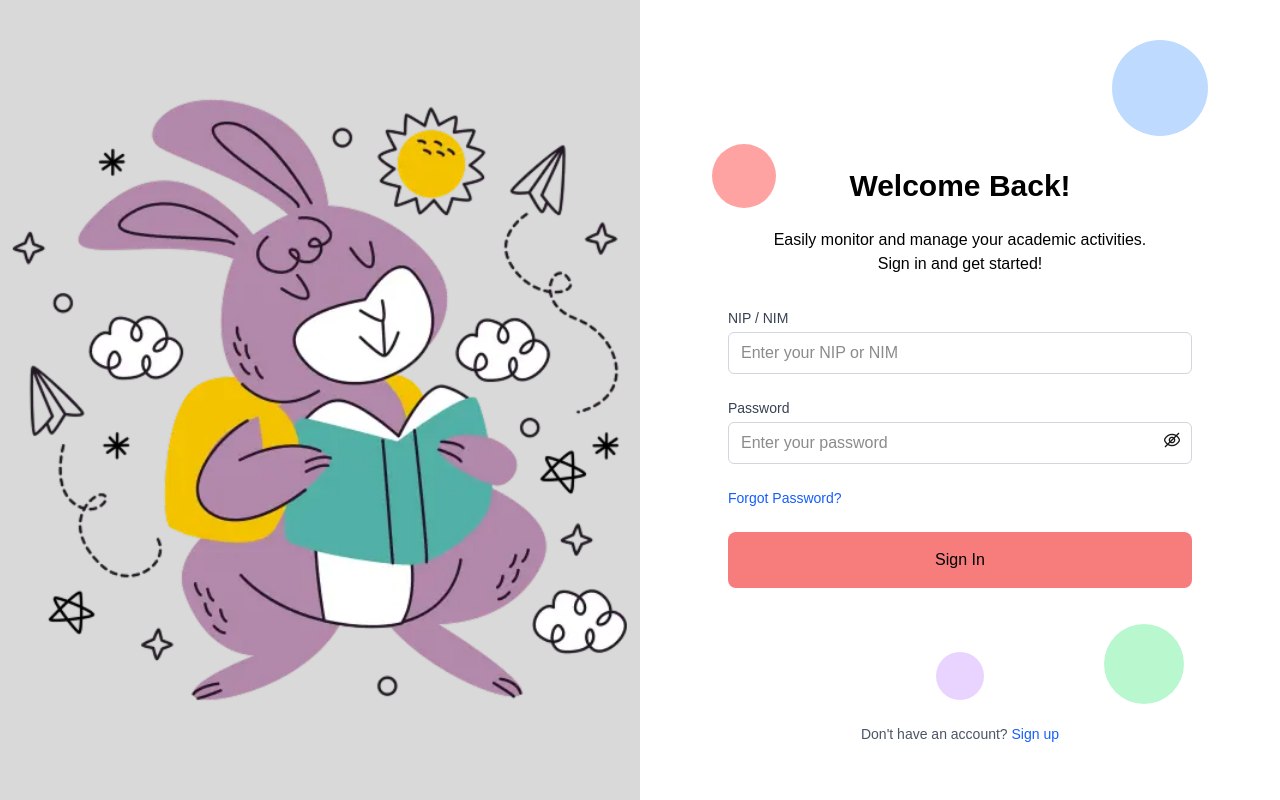
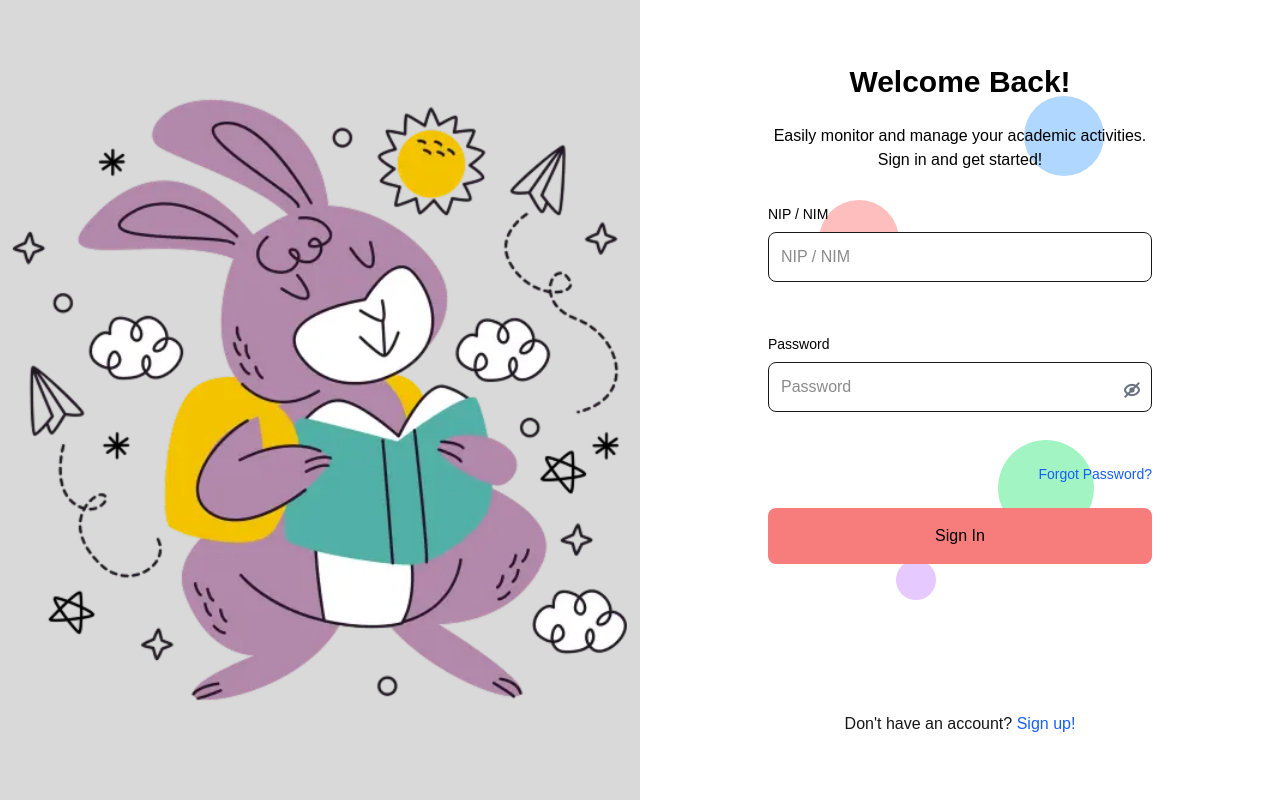
Before and after one commit to Tellu-11/schoolmanagement-fe, a Next.js app: page /login in a window 1280 px wide. Built offline with nearby package versions, Linux system fonts and the light colour scheme.

Commit message:
feat(login): add login handler and tidying up

```diff
--- a/app/(auth)/login/page.tsx
+++ b/app/(auth)/login/page.tsx
@@ -1,38 +1,56 @@
 "use client";
 
+import "@flaticon/flaticon-uicons/css/all/all.css";
 import { zodResolver } from "@hookform/resolvers/zod";
 import Image from "next/image";
 import Link from "next/link";
-import { useForm } from "react-hook-form";
+import { useState } from "react";
+import { Controller, useForm } from "react-hook-form";
 import { z } from "zod";
-import "@flaticon/flaticon-uicons/css/all/all.css";
-import { useState } from "react";
+import { login } from "./service/login-service";
 
 const formSchema = z.object({
-    identifier: z.string().nonempty("NIP/NIM is required"),
-    password: z.string().min(6, "Minimum 6 characters"),
+  id: z
+    .string()
+    .nonempty("ID cannot be blank")
+    .max(15, "Max ID is 15 characters"),
+  password: z.string().nonempty("Password cannot be blank"),
 });
 
 export default function LoginPage() {
   type FormValues = z.infer<typeof formSchema>;
 
-  const { register, handleSubmit, formState: { errors } } = useForm<FormValues>({
+  const {
+    control,
+    handleSubmit,
+    formState: { errors },
+  } = useForm<FormValues>({
     resolver: zodResolver(formSchema),
     defaultValues: {
-      identifier: "",
+      id: "",
       password: "",
     },
   });
 
   const [showPassword, setShowPassword] = useState(false);
 
-  const onSubmit = (data: FormValues) => {
-    console.log(data);
+  const onSubmit = async (data: FormValues) => {
+    try {
+      const responseData = await login(data.id, data.password);
+      console.log("Login successful:", responseData);
+      window.location.href = "/dashboard";
+    } catch (error) {
+      console.error("Something went wrong:", error);
+      alert(
+        `Login failed. ${
+          error instanceof Error ? error.message : "Unknown error"
+        }`
+      );
+    }
   };
 
   return (
     <div className="min-h-screen flex">
-      {/* Kiri */}
       <div className="w-1/2 bg-[#D9D9D9] relative hidden lg:flex">
         <Image
           src="/image/login-page.webp"
@@ -43,16 +61,8 @@ export default function LoginPage() {
         />
       </div>
 
-      {/* Kanan */}
-        <div className="w-1/2 relative lg:w-1/2 p-14 max-w-xl mx-auto flex flex-col min-h-screen">
-
-        <div className="absolute w-24 h-24 bg-blue-200 rounded-full top-10 right-10 z-0"></div>
-        <div className="absolute w-16 h-16 bg-red-300 rounded-full top-36 left-10 z-0"></div>
-        <div className="absolute w-20 h-20 bg-green-200 rounded-full bottom-24 right-16 z-0"></div>
-        <div className="absolute w-12 h-12 bg-purple-200 rounded-full bottom-25 left-1/2 transform -translate-x-1/2 z-0"></div>
-
-        <div className="flex-grow flex flex-col justify-center">
-          <h1 className="text-3xl font-semibold text-black text-center mb-6">
+      <div className="w-full lg:w-1/2 p-8 pb-24 mx-auto relative">
+        <h1 className="text-3xl font-semibold text-black text-center mt-8 mb-6">
           Welcome Back!
         </h1>
         <h3 className="text-md text-black text-center">
@@ -62,58 +72,85 @@ export default function LoginPage() {
           Sign in and get started!
         </h3>
 
-          <form onSubmit={handleSubmit(onSubmit)} className="space-y-6">
-            <div>
-              <label className="block text-sm font-medium text-gray-700 mb-1">
-                NIP / NIM
-              </label>
+        <form
+          onSubmit={handleSubmit(onSubmit)}
+          className="space-y-6 flex flex-col items-center"
+        >
+          {/* Decorative Circles */}
+          <div className="absolute inset-0 -z-10">
+            <div className="w-20 h-20 bg-red-300 opacity-70 rounded-full absolute top-[25vh] left-[14vw]"></div>
+            <div className="w-20 h-20 bg-blue-300 opacity-70 rounded-full absolute top-[12vh] left-[30vw]"></div>
+            <div className="w-24 h-24 bg-green-300 opacity-70 rounded-full absolute top-[55vh] left-[28vw]"></div>
+            <div className="w-10 h-10 bg-purple-300 opacity-70 rounded-full absolute top-[70vh] left-[20vw]"></div>
+          </div>
+          <div className="w-96 m-0">
+            <h2 className="text-sm text-black mb-2">NIP / NIM</h2>
+          </div>
+          <Controller
+            name="id"
+            control={control}
+            render={({ field }) => (
+              <div className="space-y-2 w-96">
                 <input
-              {...register("identifier", {
-              required: "NIP/NIM is required",
-              pattern: {
-              value: /^[0-9]+$/,
-              message: "NIP/NIM must contain only numbers",
-                },
-              })}
-              type="text"
+                  {...field}
                   onKeyDown={(e) => {
-                if (!/[0-9]/.test(e.key) && e.key !== "Backspace" && e.key !== "Tab") {
+                    if (
+                      !/[0-9]/.test(e.key) &&
+                      e.key !== "Backspace" &&
+                      e.key !== "Tab"
+                    ) {
                       e.preventDefault();
                     }
                   }}
-                className="w-full px-3 py-2 border border-gray-300 rounded-md focus:outline-none focus:ring-1 focus:ring-blue-500"
-                placeholder="Enter your NIP or NIM"
+                  placeholder="NIP / NIM"
+                  className="w-full p-3 border rounded-lg focus:ring-1 focus:ring-black bg-white"
                 />
-              {errors.identifier && (
-                <p className="text-red-500 text-sm mt-1">{errors.identifier.message}</p>
+                {errors.id?.message != null ? (
+                  <p className="text-red-500 text-sm">{errors.id.message}</p>
+                ) : (
+                  <p className="pt-5"></p>
                 )}
               </div>
+            )}
+          />
 
-            <div className="relative">
-              <label className="block text-sm font-medium text-gray-700 mb-1">
-                Password
-              </label>
-              <div className="relative">
+          <div className="w-96 m-0">
+            <h2 className="text-sm text-black mb-2">Password</h2>
+          </div>
+          <Controller
+            name="password"
+            control={control}
+            render={({ field }) => (
+              <div className="relative space-y-2 w-96">
                 <input
-                  {...register("password")}
+                  {...field}
                   type={showPassword ? "text" : "password"}
-                  className="w-full px-3 py-2 border border-gray-300 rounded-md focus:outline-none focus:ring-1 focus:ring-blue-500"
-                  placeholder="Enter your password"
+                  placeholder="Password"
+                  className="w-full p-3 border rounded-lg focus:ring-1 focus:ring-black pr-10"
                 />
                 <button
                   type="button"
                   onClick={() => setShowPassword(!showPassword)}
-                  className="absolute right-3 top-1/2 transform -translate-y-1/2"
+                  className="absolute right-3 top-2/5 -translate-y-1/2 h-full"
                 >
-                  <i className={`fi ${showPassword ? 'fi-rr-eye' : 'fi-rr-eye-crossed'}`}></i>
+                  <i
+                    className={`fi fi-br-eye${
+                      showPassword ? "" : "-crossed"
+                    } text-gray-500`}
+                  />
                 </button>
-              </div>
-              {errors.password && (
-                <p className="text-red-500 text-sm mt-1">{errors.password.message}</p>
+                {errors.password?.message != null ? (
+                  <p className="text-red-500 text-sm">
+                    {errors.password.message}
+                  </p>
+                ) : (
+                  <p className="pt-5"></p>
                 )}
               </div>
+            )}
+          />
 
-            <div className="flex items-center justify-between">
+          <div className="flex justify-end w-96">
             <Link
               href="/forgot-password"
               className="text-sm text-blue-600 hover:text-blue-800"
@@ -122,19 +159,20 @@ export default function LoginPage() {
             </Link>
           </div>
 
+          <div className="flex justify-center">
             <button
               type="submit"
-              className="w-full bg-[#F77C7C] text-base text-black py-4 px-5 rounded-lg transition-colors hover:bg-red-500 cursor-pointer"
+              className="w-96 bg-[#F77C7C] text-black py-4 px-5 rounded-lg transition-colors hover:bg-red-500 cursor-pointer"
             >
               Sign In
             </button>
+          </div>
         </form>
-        </div>
 
-        <p className="text-center text-sm text-gray-600 mt-6">
-          Don't have an account?{" "}
-          <Link href="/register" className="text-blue-600 hover:text-blue-800">
-            Sign up
+        <p className="absolute bottom-16 left-0 w-full text-center text-md">
+          Don&apos;t have an account?{" "}
+          <Link href="/register" className="text-blue-600 hover:underline">
+            Sign up!
           </Link>
         </p>
       </div>
--- /dev/null
+++ b/app/(auth)/login/service/login-service.ts
@@ -0,0 +1,23 @@
+const login = async (id: string, password: string) => {
+  const payload = {
+    nip: id,
+    password: password,
+  };
+
+  const response = await fetch("http://localhost:8080/api/auth/login", {
+    method: "POST",
+    headers: {
+      "Content-Type": "application/json",
+    },
+    body: JSON.stringify(payload),
+  });
+
+  if (!response.ok) {
+    const errorData = await response.json();
+    throw new Error(errorData.message || "Failed to login");
+  }
+
+  return response.json();
+};
+
+export { login };
--- a/app/(auth)/register/page.tsx
+++ b/app/(auth)/register/page.tsx
@@ -17,7 +17,7 @@ const formSchema = z.object({
   id: z
     .string()
     .nonempty("ID cannot be blank")
-    .max(20, "Max. 20 characters long"),
+    .max(15, "Max ID is 15 characters"),
   name: z.string().nonempty("Name cannot be blank"),
   password: z.string().nonempty("Password cannot be blank"),
   agreement: z
@@ -130,7 +130,16 @@ export default function RegisterPage() {
                 <div className="flex justify-center">
                   <input
                     {...field}
-                    placeholder="NIM / NIP"
+                    onKeyDown={(e) => {
+                      if (
+                        !/[0-9]/.test(e.key) &&
+                        e.key !== "Backspace" &&
+                        e.key !== "Tab"
+                      ) {
+                        e.preventDefault();
+                      }
+                    }}
+                    placeholder="NIP / NIM"
                     className="w-96 p-3 border rounded-lg focus:ring-1 focus:ring-black"
                   />
                 </div>
```
Lines whose indentation alone changed are shown as unchanged.
